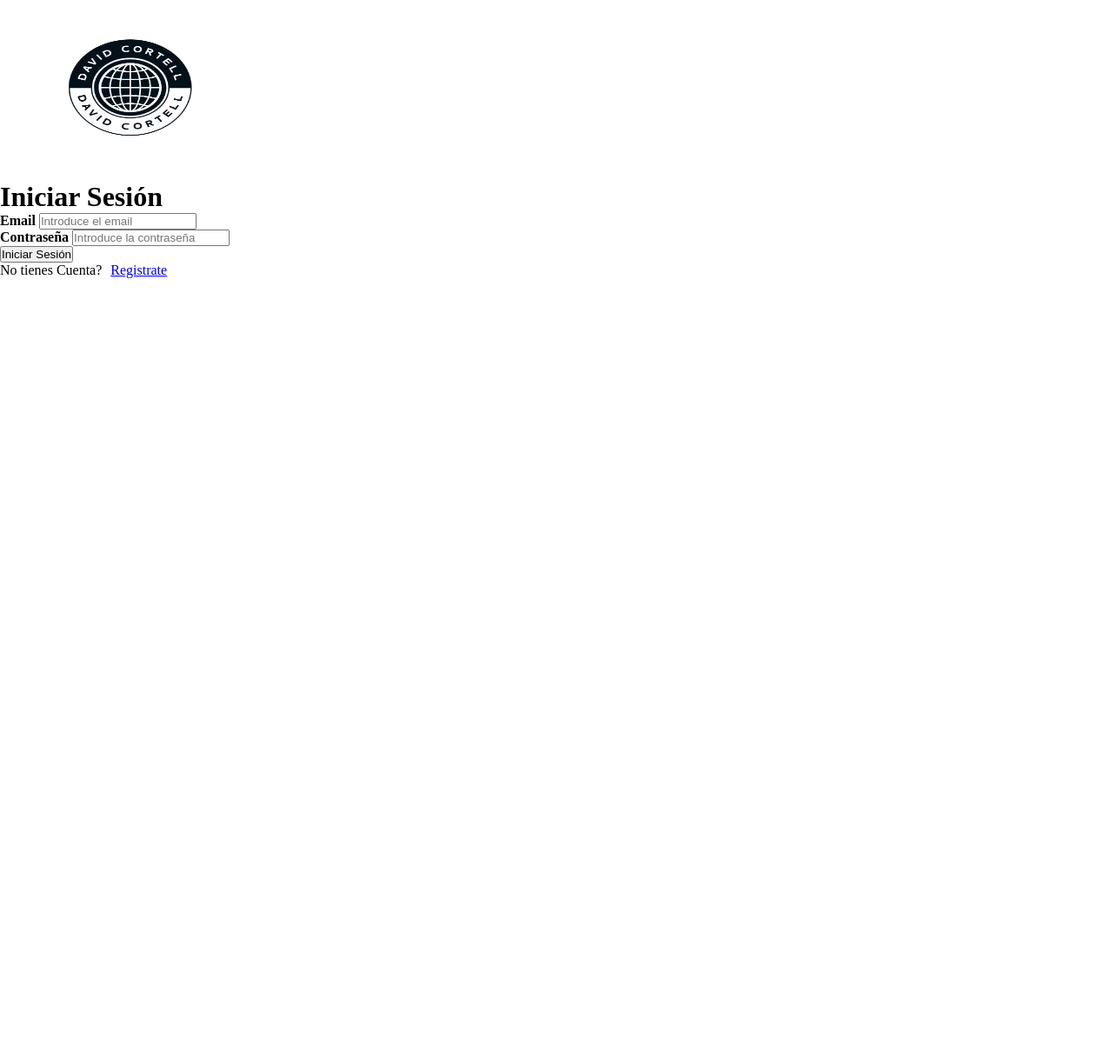
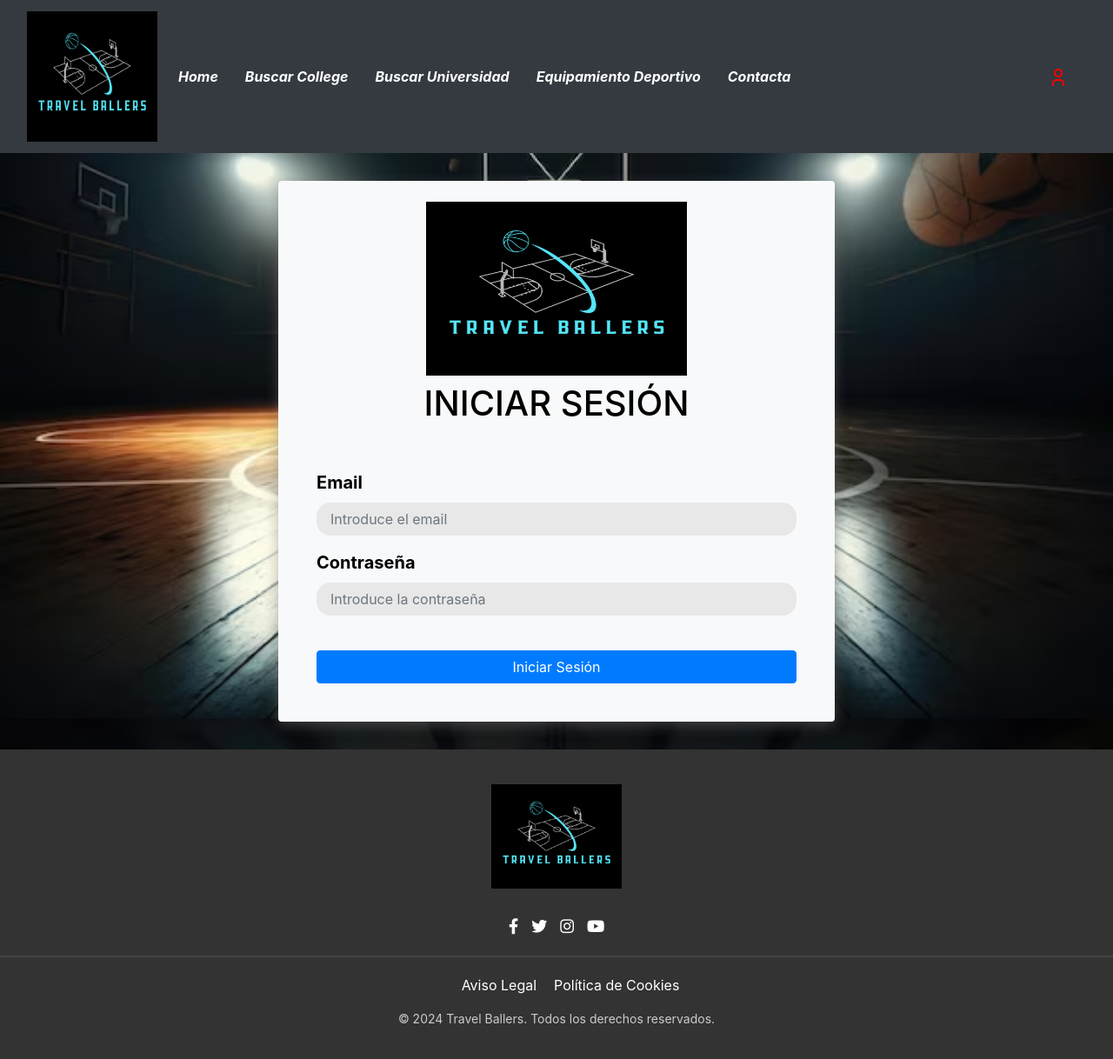
Before and after one commit to DavidCortellAguilar/TravelBallers, a PHP site: page /login.php in a window 1280 px wide. Shown: the whole page at 87% size. Before the commit the page ends 320 px from the top, so only its background shows below. Run offline with PHP 8.4, Linux system fonts and the light colour scheme; data that the repository does not hold is empty.

Commit message:
Nav modificado, Login hecho con css

```diff
--- a/configuracion.php
+++ b/configuracion.php
@@ -16,9 +16,12 @@ if ($conn->connect_error) {
 // Determina la página actual
 $current_page = basename($_SERVER['PHP_SELF']);
 
+// Determina el color del trazo (stroke) según la página actual
+$stroke_color = ($current_page == "login.php") ? "red" : "currentColor";
+
 // Navbar con clase 'active' dinámica
 $nav = '
-<nav class="navbar navbar-expand-lg bg-body-tertiary rounded" id="Home" aria-label="Eleventh navbar example">
+<nav class="navbar navbar-expand-lg bg-body-tertiary bg-dark" id="Home" aria-label="Eleventh navbar example">
     <div class="container-fluid">
         <a class="navbar-brand" href="landing.php">
             <img style="width: 150px; height: 150px;" src="./img/logo.png" alt="Logo">
@@ -45,8 +48,8 @@ $nav = '
                 </li>
             </ul>
             <div class="group">
-                <a style="color:white;" class="menu" href="login.php">
-                    <svg xmlns="http://www.w3.org/2000/svg" viewBox="0 0 24 24" fill="none" stroke="currentColor" stroke-linecap="round" stroke-linejoin="round" width="24" height="24" stroke-width="2">
+                <a class="menu" href="login.php">
+                    <svg xmlns="http://www.w3.org/2000/svg" viewBox="0 0 24 24" fill="none" stroke="' . $stroke_color . '" stroke-linecap="round" stroke-linejoin="round" width="24" height="24" stroke-width="2">
                         <path d="M8 7a4 4 0 1 0 8 0a4 4 0 0 0 -8 0"></path>
                         <path d="M6 21v-2a4 4 0 0 1 4 -4h4a4 4 0 0 1 4 4v2"></path>
                     </svg>
--- /dev/null
+++ b/css/login.css
@@ -0,0 +1,143 @@
+* {
+    margin: 0;
+    padding: 0;
+}
+
+html, body {
+    height: 100%;
+    width: 100%;
+    background-image: url(../img/fondo.png);
+    background-size: cover;
+    background-position: center;
+}
+
+/* Centrar contenido de la barra de navegación */
+.navbar-collapse {
+    display: flex;
+    justify-content: center;
+    align-items: center;
+}
+
+/* Estilo para enlaces del menú */
+.menu {
+    color: white;
+    padding: 10px; /* Ajuste en padding */
+    text-decoration: none;
+    font-style: italic;
+    position: relative;
+}
+
+.menu:hover{
+    color: white;
+}
+
+.menu:hover::after {
+    content: '';
+    position: absolute;
+    width: 100%;
+    height: 2px;
+    background-color: red;
+    left: 0;
+    bottom: -5px;
+    color:white
+}
+
+.active1 {
+    color: red;
+}
+
+.group {
+    display: flex;
+    align-items: center;
+    justify-content: center;
+    margin-left: auto;
+    margin-right: 10px;
+}
+
+/* Footer */
+.footer {
+    background-color: #333;
+    color: #fff;
+    padding: 40px 0 20px;
+    text-align: center;
+}
+
+.footer-container {
+    display: flex;
+    flex-direction: column;
+    align-items: center;
+    gap: 20px;
+    max-width: 1000px;
+    margin: auto;
+}
+
+/* Logo del footer */
+.footer-logo-image {
+    max-width: 150px;
+    margin-bottom: 10px;
+}
+
+/* Navegación en el footer */
+.footer-nav ul {
+    list-style: none;
+    display: flex;
+    gap: 20px;
+    flex-wrap: wrap;
+    justify-content: center;
+}
+
+.footer-nav a {
+    color: #fff;
+    text-decoration: none;
+    transition: color 0.3s;
+}
+
+.footer-nav a:hover {
+    color: red;
+}
+
+/* Redes sociales */
+.footer-social {
+    display: flex;
+    gap: 15px;
+}
+
+.social-icon {
+    color: #fff;
+    font-size: 18px;
+    transition: color 0.3s;
+}
+
+.social-icon:hover {
+    color: red;
+}
+
+/* Pie de página inferior */
+.footer-bottom {
+    border-top: 2px solid #444;
+    padding-top: 20px;
+    margin-top: 20px;
+}
+
+.footer-bottom p {
+    font-size: 14px;
+    color: #ccc;
+}
+
+/* Responsividad */
+@media (max-width: 768px) {
+    .footer-container {
+        flex-direction: column;
+        text-align: center;
+    }
+    .footer-nav ul {
+        flex-direction: column;
+    }
+}
+
+
+/* Cambia el color del trazo (stroke) */
+.color-red {
+    stroke: red; /* Cambia el color del borde */
+    fill: red; /* Asegura que el relleno sea transparente, si quieres solo cambiar el borde */
+}
--- a/css/style.css
+++ b/css/style.css
@@ -92,7 +92,7 @@ html, body {
 
 /* Estilo del slider */
 .slider {
-    width: 100vw; /* Ocupa todo el ancho de la pantalla */
+    width: 100%; /* Ocupa todo el ancho de la pantalla */
     height: auto;
     margin: auto;
     overflow: hidden;
--- a/login.php
+++ b/login.php
@@ -16,42 +16,92 @@ $conn = new mysqli($servername, $username, $password, $dbname);
 if($conn->connect_error){
     die("Conexión fallida: ".$conn->connect_error);
 }
-
-// Consulta a la tabla 'roles'
-$sql = "SELECT ID_Rol, Nombre_Rol FROM roles";
-$result = $conn->query($sql);
-$Roles = "";
-
-// Verificar si la consulta fue exitosa
-if (!$result) {
-    die("Error en la consulta: " . $conn->error);
-}
-
-$conn->close();
 ?>
-
-
 <!DOCTYPE html>
 <html lang="en">
+
 <head>
     <meta charset="UTF-8">
     <meta name="viewport" content="width=device-width, initial-scale=1.0">
-    <title>Login</title>
-    <link rel="preload" href="style.css" as="style">
-    <link href="style.css" rel="stylesheet">
+    <title>Historial</title>
+    <link href="https://cdn.jsdelivr.net/npm/bootstrap@5.3.3/dist/css/bootstrap.min.css" rel="stylesheet"
+        integrity="sha384-QWTKZyjpPEjISv5WaRU9OFeRpok6YctnYmDr5pNlyT2bRjXh0JMhjY6hW+ALEwIH" crossorigin="anonymous">
+    <script src="https://ajax.googleapis.com/ajax/libs/jquery/3.7.1/jquery.min.js"></script>
+    <!-- Enlaces a Bootstrap y jQuery -->
+    <script src="https://ajax.googleapis.com/ajax/libs/jquery/3.5.1/jquery.min.js"></script>
+    <link href="https://maxcdn.bootstrapcdn.com/bootstrap/4.5.2/css/bootstrap.min.css" rel="stylesheet">
+    <script src="https://maxcdn.bootstrapcdn.com/bootstrap/4.5.2/js/bootstrap.min.js"></script>
+    <link rel="stylesheet" href="https://cdnjs.cloudflare.com/ajax/libs/font-awesome/5.15.4/css/all.min.css">
+    <script src="https://cdn.jsdelivr.net/npm/@popperjs/core@2.11.6/dist/umd/popper.min.js"  crossorigin="anonymous"></script>
+    <script src="https://cdn.jsdelivr.net/npm/bootstrap@5.2.2/dist/js/bootstrap.min.js" crossorigin="anonymous"></script>
+    <link rel="stylesheet" href="https://stackpath.bootstrapcdn.com/bootstrap/4.5.2/css/bootstrap.min.css">
+    <script src="https://code.jquery.com/jquery-3.5.1.slim.min.js"></script>
+    <script src="https://cdn.jsdelivr.net/npm/bootstrap@4.5.2/dist/js/bootstrap.bundle.min.js"></script>
+    <link rel="stylesheet" href="https://cdnjs.cloudflare.com/ajax/libs/font-awesome/6.0.0-beta3/css/all.min.css">
+    <script src="https://ajax.googleapis.com/ajax/libs/jquery/3.7.1/jquery.min.js"></script>
+    <script src="https://maxcdn.bootstrapcdn.com/bootstrap/3.4.1/js/bootstrap.min.js"></script>
+    <!-- CSS personalizado -->
+    <script src="scroll.js"></script>
+    <link rel="stylesheet" href="./css/login.css">
+
+    <style>
+        .contenedor {
+            max-width: 40rem;
+            margin: 2rem auto;
+            background-color: black;
+        }
+        .tabla {
+            max-width: 40rem;
+            margin: 2rem auto;
+            background-color: black;
+        }
+        td, th, tbody{
+            background-color: black;
+        }
+        .sombra {
+            box-shadow: 0px 5px 15px 0px rgba(112,112,112,0.48);
+            background-color: black;
+            padding: 2rem;
+            border-radius: 1rem;
+        }
+        h1{
+            text-align: center;
+            color:black;
+        }
+        label {
+            color: black;
+            font-size: 20px;
+        }
+        .input {
+            border: none;
+            padding: 1rem;
+            border-radius: 1rem;
+            background: #e8e8e8;
+            transition: 0.3s;
+        }
+        .input:focus {
+            outline-color: #e8e8e8;
+            background: #e8e8e8;
+            transition: 0.3s;
+        }
+        .select {
+            padding: .5rem;
+        }
+    </style>
 </head>
 
 <body>
-<div class="contenedor sombra p-4 rounded ">
+    <?php echo $nav ?>
+    <div class="contenedor sombra p-4 rounded bg-light">
         <h1 class="text-center">
-            <img src="./img/logo2.png" alt="Descripción de la imagen" width="300" height="200">
+            <img src="./img/logo.png" alt="Descripción de la imagen" width="300" height="200">
         </h1>
-        <h1>Iniciar Sesión</h1>
+        <h1>INICIAR SESIÓN</h1><br>
             <div class="card-body">
                 <form action="enviarDatos.php" method="post">
                     <div class="mb-3">
                         <label for="producto" class="form-label"><b>Email</b></label>
-                        <input type="Email" id="Email" class="input" placeholder="Introduce el email"
+                        <input type="Email" id="Email" class="form-control input" placeholder="Introduce el email"
                             name="Email"/>
                     </div>
 
@@ -59,16 +109,15 @@ $conn->close();
                         <label for="producto" class="form-label"><b>Contraseña</b></label>
                         <input type="password" id="pass" class="form-control input" placeholder="Introduce la contraseña"
                             name="pass"/>
-                    </div>
+                    </div><br>
 
-                    <div class="d-grid">
-                        <button type="submit" class="btn btn-primary w-100">Iniciar Sesión</button></br>
+                    <div class="d-grid" style="margin: bottom 0px;">
+                        <button type="submit" class="btn btn-primary w-100">Iniciar Sesión</button>
                     </div>
                 </form>
             </div>
-            <p class="sign-up-label">
-                No tienes Cuenta?<span style="margin-left: 10px;" class="sign-up-link"><a href="Formulario.php">Registrate</a></span>
-            </p>
-</div>
+    </div>
+    <?php echo $footer ?>
+
 </body>
 </html>
```
Also changed, not shown: img/fondo.png (added).
